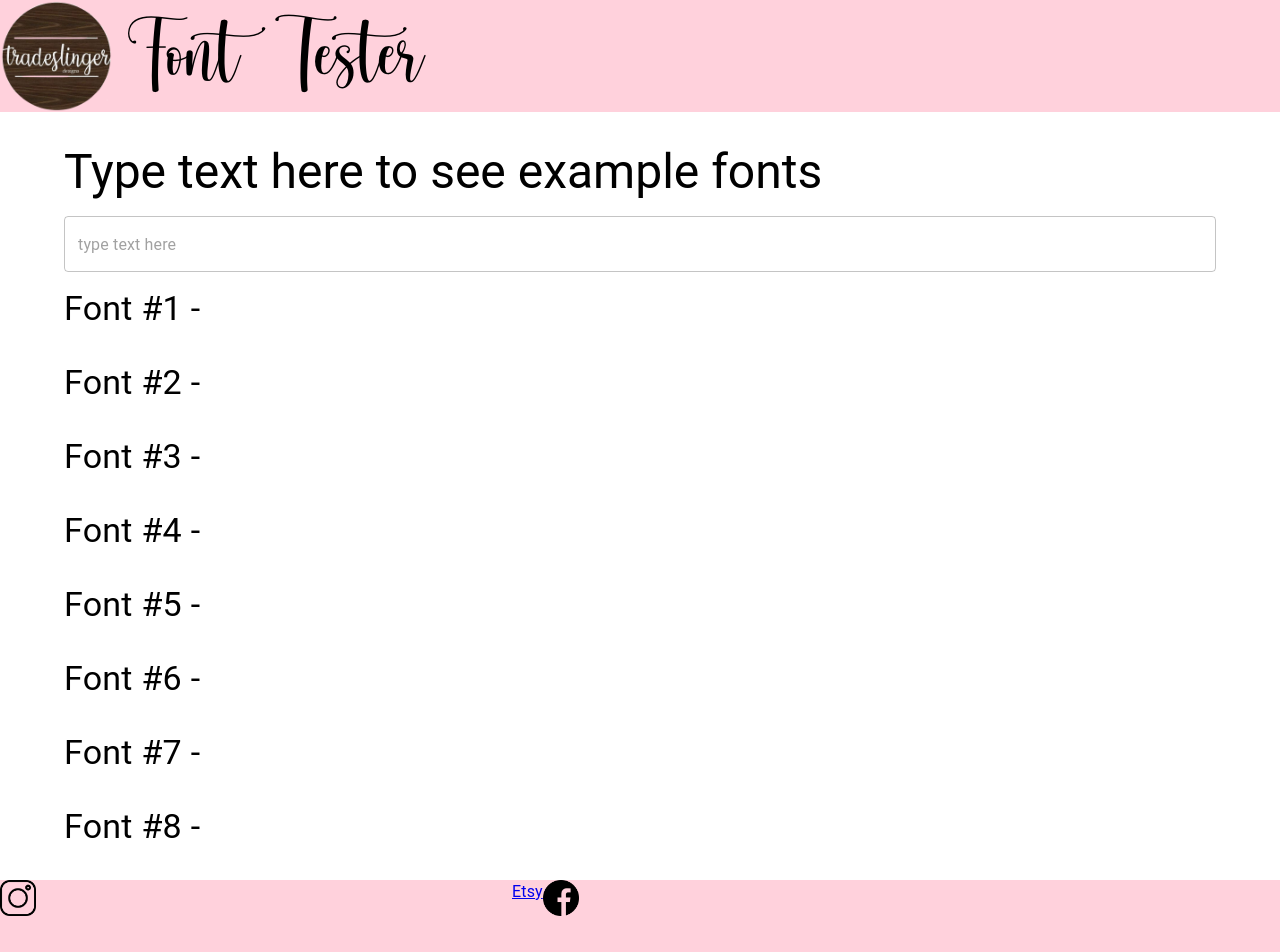
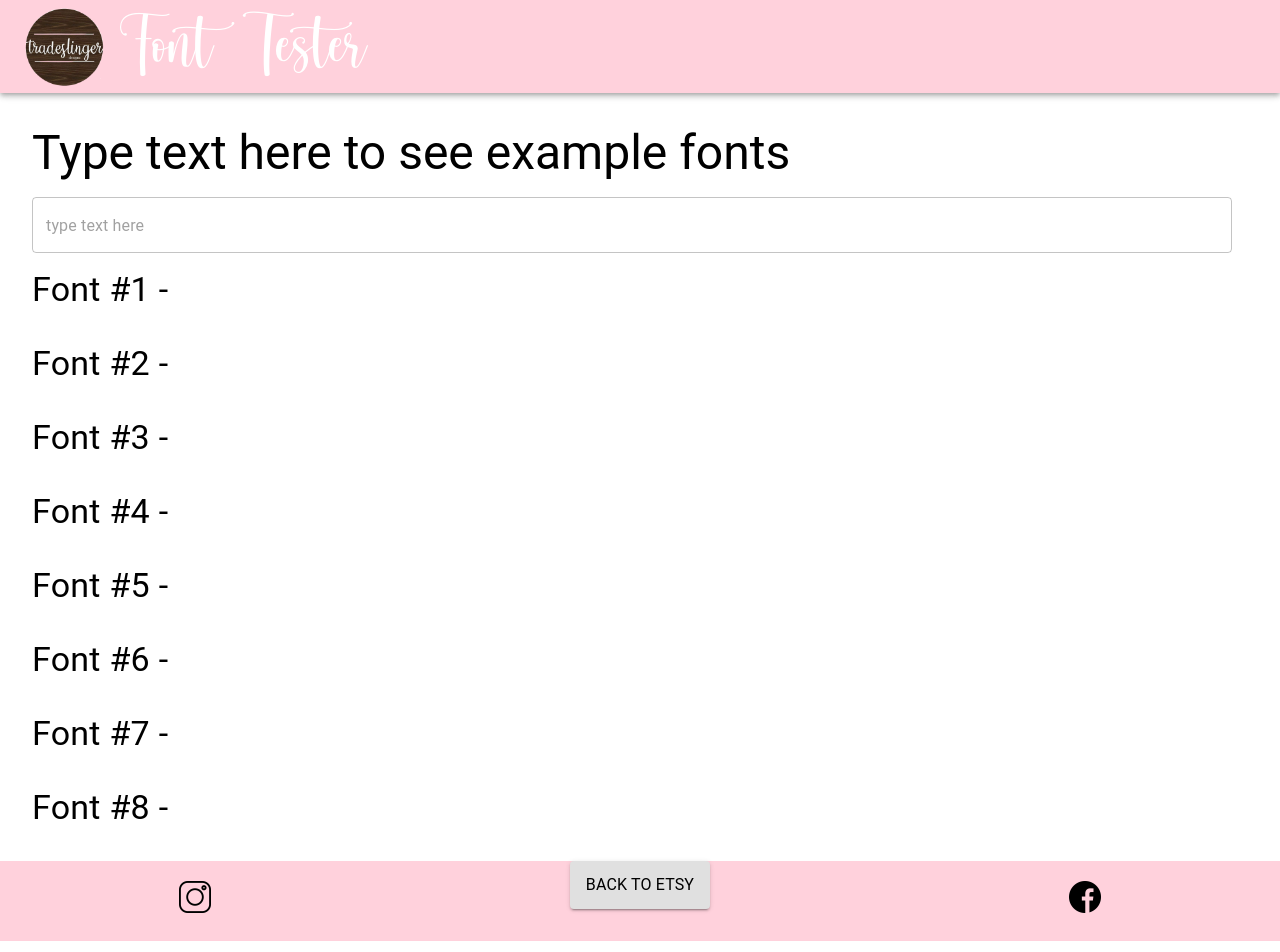
Before and after one commit to honge3462/tradeslinger, a React (Create React App) app: page / in a window 1280 px wide. Shown: the top 952 px of the page. Built offline with nearby package versions, Linux system fonts and the light colour scheme.

Commit message:
added some styles

```diff
--- a/src/App.css
+++ b/src/App.css
@@ -1,7 +1,7 @@
 .text {
   margin-top: 2rem;
-  margin-left: 4rem;
-  margin-right: 4rem;
+  margin-left: 2rem;
+  margin-right: 3rem;
 }
 
 .instructions {
--- a/src/App.tsx
+++ b/src/App.tsx
@@ -20,39 +20,39 @@ const useStyles = makeStyles(() => ({
   },
   sweetHipster: {
     fontFamily: "SweetHipster",
-    marginLeft: "1rem"
+    marginLeft: ".5rem"
   },
   blantickScript: {
     fontFamily: "BlantickScript",
-    marginLeft: "1rem"
+    marginLeft: ".5rem"
   },
   foreFarmers: {
     fontFamily: "ForeFarmers",
-    marginLeft: "1rem"
+    marginLeft: ".5rem"
   },
   grestalScript: {
     fontFamily: "GrestalScript",
-    marginLeft: "1rem"
+    marginLeft: ".5rem"
   },
   kaileyLatief: {
     fontFamily: "KaileyLatief",
-    marginLeft: "1rem"
+    marginLeft: ".5rem"
   },
   lifeStyle: {
     fontFamily: "LifeStyle",
-    marginLeft: "1rem"
+    marginLeft: ".5rem"
   },
   octoberTwilight: {
     fontFamily: "OctoberTwilight",
-    marginLeft: "1rem"
+    marginLeft: ".5rem"
   },
   sunFlowers: {
     fontFamily: "Sunflowers",
-    marginLeft: "1rem"
+    marginLeft: ".5rem"
   },
   helloHoney: {
     fontFamily: "HelloHoney",
-    marginLeft: "1rem"
+    marginLeft: ".5rem"
   }
 }));
 
@@ -71,7 +71,7 @@ const App: React.FC = () => {
         { fonts.map((font, index) => (
           <div className={classes.textBox}>
           <Typography variant="h4">Font #{index + 1} - </Typography>
-          <Typography variant="h2" className={font}>{text}</Typography>
+          <Typography variant="h3" className={font}>{text}</Typography>
         </div>
         ))}
       </div>
--- a/src/components/Footer/Footer.css
+++ b/src/components/Footer/Footer.css
@@ -3,8 +3,21 @@
     height: 10vh;
     background-color: #FFD1DC;
     display: flex;
+    justify-content: space-around;
 }
 
 .socialMedia {
-    width: 7%
+    width: 2rem;
+    padding-top: 1.25rem
 }
+
+.etsy {
+    text-decoration: none;
+    color: #000000;
+}
+
+.button {
+    height: 3rem;
+    margin-top: 2rem;
+    color: rgb(37, 21, 1);
+}
--- a/src/components/Footer/Footer.tsx
+++ b/src/components/Footer/Footer.tsx
@@ -2,18 +2,20 @@ import React from "react";
 import "./Footer.css"
 import instagramIcon from "../../assets/instagram.png";
 import facebookIcon from "../../assets/facebook.png";
-import { Typography } from "@material-ui/core";
+import { Button, Typography } from "@material-ui/core";
 
 const Footer: React.FC = () => {
     return (
         <div className="footer">
-            <a href="https://www.instagram.com/tradeslinger.designs/" >
+            <a href="https://www.instagram.com/tradeslinger.designs/" target="/blank" >
                 <img src={instagramIcon} alt="instagram" className="socialMedia" />
             </a>
-            <a href="https://www.etsy.com/shop/TradeslingerDesigns?fbclid=IwAR2c0gcf2W2OZqIFLkJ90f6PzD_750MKPHX2xX7xzN-m2BH1PJm_iH6UIZ4" >
-                <Typography variant="body1">Etsy</Typography>
-            </a>
-            <a href="https://www.facebook.com/TradeslingerDesigns">
+            <Button variant="contained" className="button">
+                <a href="https://www.etsy.com/shop/TradeslingerDesigns?fbclid=IwAR2c0gcf2W2OZqIFLkJ90f6PzD_750MKPHX2xX7xzN-m2BH1PJm_iH6UIZ4" target="/blank" className="etsy" >
+                    <Typography variant="body1" >Back to Etsy</Typography>
+                </a>
+            </Button>
+            <a href="https://www.facebook.com/TradeslingerDesigns" target="/blank">
                 <img src={facebookIcon} alt="facebook" className="socialMedia" />
             </a>
         </div>
--- a/src/components/Header/Header.css
+++ b/src/components/Header/Header.css
@@ -1,10 +1,8 @@
 .header {
-    width: 100vw;
-    height: 14vh;
     background-color: #FFD1DC;
-    display: flex
 }
 
 .logo {
-    width: 7%
+    width: 5rem;
+    height: 5rem;
 }
--- a/src/components/Header/Header.tsx
+++ b/src/components/Header/Header.tsx
@@ -1,22 +1,28 @@
 import React from "react";
 import "./Header.css";
 import logo from "../../assets/tradeslinger2.png"
-import { makeStyles, Typography } from "@material-ui/core";
+import { AppBar, makeStyles, Toolbar, Typography,  } from "@material-ui/core";
 
 const useStyles = makeStyles(() => ({
     helloHoney: {
         fontFamily: "HelloHoney",
-        marginLeft: "1rem"
+        marginLeft: "1rem",
+        fontSize: "5rem"
+  },
+  header: {
+      backgroundColor: "#FFD1DC"
   }
 }))
 
 const Header:React.FC = () => {
     const classes = useStyles();
     return (
-        <div className="header">
-            <img src={logo} alt="logo" />
-            <Typography variant="h1" className={classes.helloHoney}>Font Tester</Typography>
-        </div>
+        <AppBar position="static" className={classes.header}>
+            <Toolbar>
+                <img className="logo" src={logo} alt="logo" />
+                <Typography variant="h1" className={classes.helloHoney}>Font Tester</Typography>
+            </Toolbar>
+        </AppBar>
     )
 }
 
```
